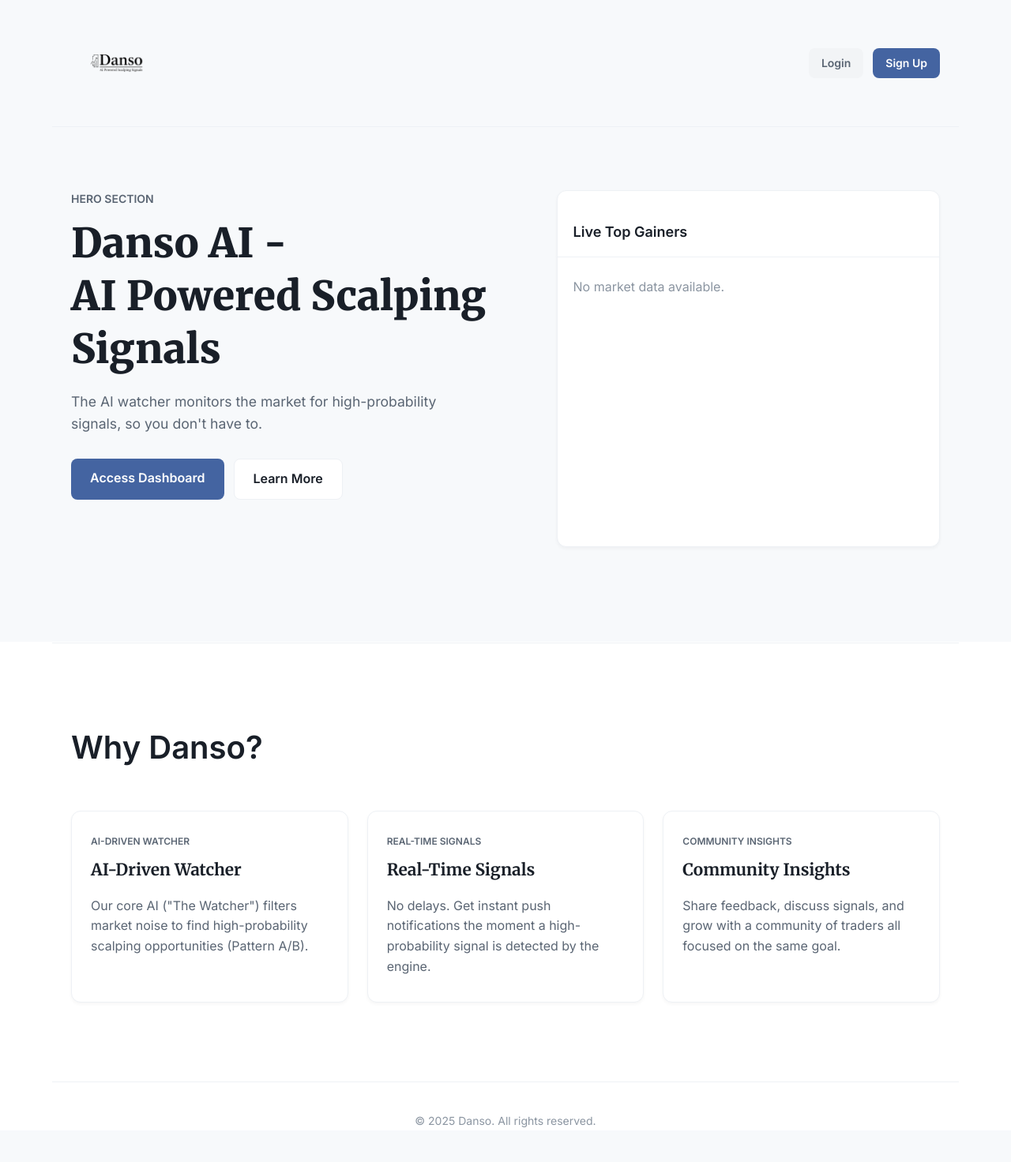
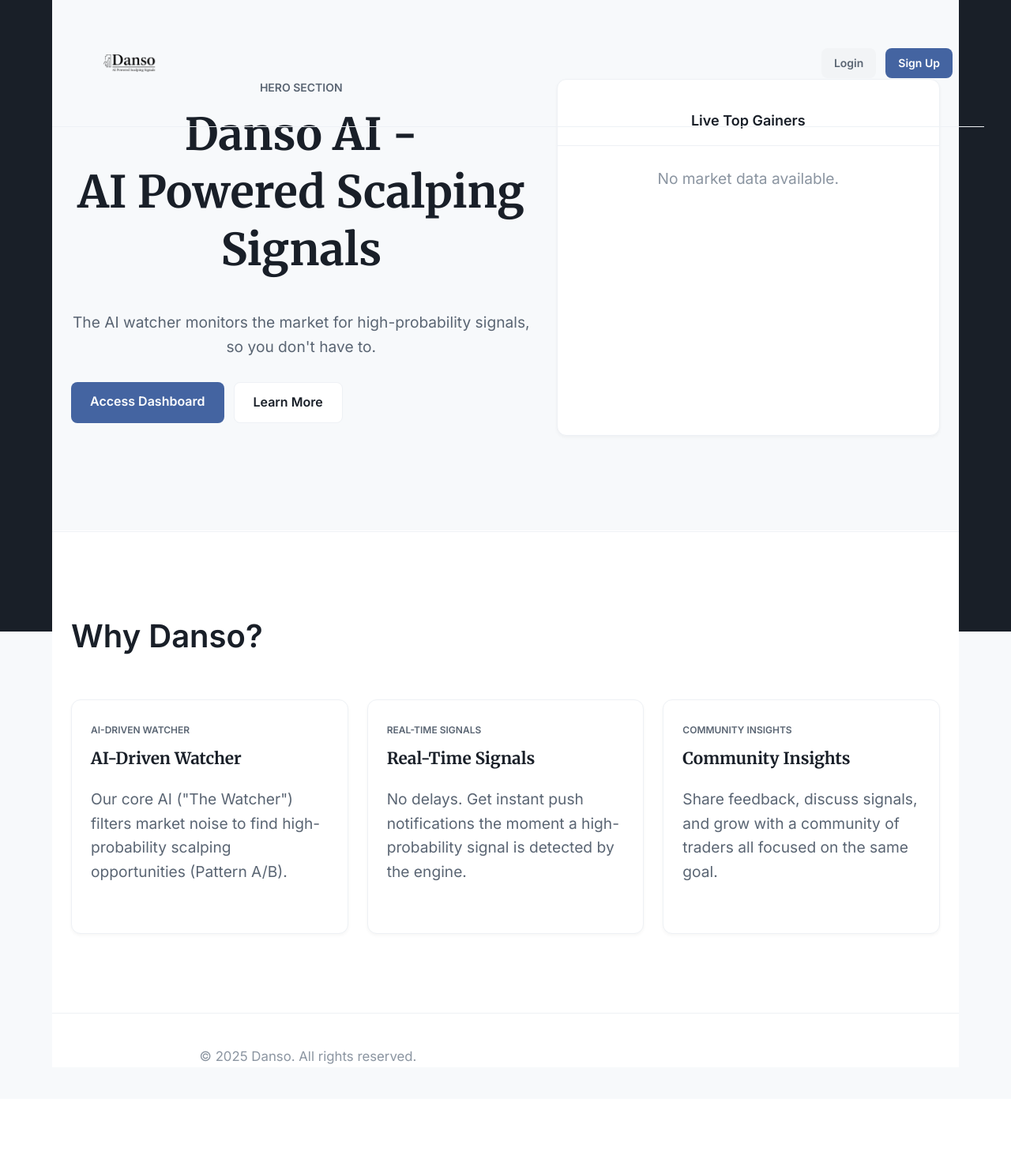
Before and after one commit to donghun0824/dansoweb, a Flask app: page / in a window 1280 px wide. Shown: the whole page at 79% size. After the commit the page ends 1348 px from the top, so only its background shows below. Run offline with Flask 3, Linux system fonts and the light colour scheme; data that the repository does not hold is empty; some libraries are stand-ins or nearby versions.

Commit message:
Add Canvas and Content Wrapper to landing.html for Hero Animation

```diff
--- a/static/css/landing.css
+++ b/static/css/landing.css
@@ -298,7 +298,70 @@
     padding-top: 60px;
     border-top: 1px solid var(--border-primary);
 }
-/* (NEW) 👆 여기까지 추가 */
+/* static/css/landing.css */
 
+#heroCanvas {
+    position: fixed; /* 페이지 전체를 덮음 */
+    top: 0;
+    left: 0;
+    width: 100vw;
+    height: 100vh;
+    z-index: 0; /* 가장 뒤에 배치 */
+    background-color: #191f28; /* 어두운 배경색 */
+}
 
-/* --- (겉지 스타일 끝) --- */
+.content-wrapper {
+    position: relative; /* 캔버스 위에 배치 */
+    z-index: 1; /* 캔버스보다 앞에 배치 */
+    min-height: 100vh; /* 콘텐츠가 캔버스만큼 높이를 가지도록 */
+    display: flex;
+    flex-direction: column;
+    align-items: center;
+    justify-content: center; /* 내용을 중앙에 배치 (선택 사항) */
+    color: white; /* 캔버스 위의 텍스트 색상 */
+}
+
+/* 기존 landing.html의 header, main 등도 필요에 따라 조정 */
+.content-wrapper header {
+    position: absolute; /* header를 content-wrapper 안에 독립적으로 배치 */
+    top: 0;
+    width: 100%;
+    padding: 20px 40px;
+    display: flex;
+    justify-content: space-between;
+    align-items: center;
+}
+
+.content-wrapper .hero-section {
+    text-align: center;
+    padding-top: 100px; /* 헤더와 겹치지 않도록 조정 */
+}
+
+.content-wrapper h1 {
+    font-size: 3.5em; /* 폰트 크기 조정 */
+    margin-bottom: 20px;
+    font-weight: 700;
+}
+
+.content-wrapper p {
+    font-size: 1.2em;
+    margin-bottom: 30px;
+    max-width: 600px;
+    line-height: 1.6;
+}
+
+.content-wrapper .btn-primary-large {
+    display: inline-block;
+    padding: 15px 30px;
+    background-color: #007bff; /* 기존 버튼 색상 */
+    color: white;
+    text-decoration: none;
+    border-radius: 8px;
+    font-size: 1.1em;
+    font-weight: 600;
+    transition: background-color 0.3s ease;
+}
+
+.content-wrapper .btn-primary-large:hover {
+    background-color: #0056b3;
+}
--- /dev/null
+++ b/static/js/landing.js
@@ -0,0 +1 @@
+// static/js/landing.js - 다음 단계에서 여기에 코드를 작성합니다.
--- a/templates/landing.html
+++ b/templates/landing.html
@@ -10,13 +10,9 @@
     <title>Danso AI - AI Powered Scalping Signals</title>
 
     <link rel="apple-touch-icon" sizes="180x180" href="{{ url_for('static', filename='images/apple-touch-icon.png') }}">
-
     <link rel="manifest" href="/manifest.json">
-
     <link rel="icon" type="image/png" sizes="96x96" href="{{ url_for('static', filename='images/favicon-96x96.png') }}">
-
     <link rel="icon" type="image/svg+xml" href="{{ url_for('static', filename='images/favicon.svg') }}">
-
     <link rel="shortcut icon" href="{{ url_for('static', filename='images/favicon.ico') }}">
 
     <link rel="stylesheet" href="{{ url_for('static', filename='css/style.css') }}">
@@ -24,6 +20,10 @@
 
 </head>
 <body>
+
+    <canvas id="heroCanvas"></canvas>
+
+    <div class="content-wrapper">
 
         <div id="video-container">
             <video id="intro-video"
@@ -98,6 +98,7 @@
                     <p>© 2025 Danso. All rights reserved.</p>
                 </footer>
 
+            </div>
         </div> </div> <script>
         document.addEventListener('DOMContentLoaded', (event) => {
             const videoContainer = document.getElementById('video-container');
@@ -108,28 +109,23 @@
                 if (!mainContent.classList.contains('visible')) {
                     videoContainer.classList.add('fade-out');
                     mainContent.classList.add('visible');
-                    document.body.style.overflowY = 'auto'; // 스크롤바 다시 보이기
-                    loadVerticalTicker(); // (중요!) 메인 콘텐츠가 보일 때 API 호출
+                    document.body.style.overflowY = 'auto';
+                    loadVerticalTicker();
                 }
             }
 
             video.onended = () => { showMainContent(); };
             video.onerror = () => { showMainContent(); };
-            setTimeout(() => { showMainContent(); }, 4000); // 6초 후 강제 실행
+            setTimeout(() => { showMainContent(); }, 4000);
 
-            // (NEW) /api/market_overview를 호출해서 세로 스크롤 박스를 채우는 함수
             function loadVerticalTicker() {
                 const list = document.getElementById('vertical-ticker-list');
                 fetch('/api/market_overview')
                     .then(response => response.json())
                     .then(data => {
                         if (data.status === 'OK' && data.gainers && data.gainers.length > 0) {
-                            list.innerHTML = ''; // "Loading" 제거
-
-                            // (API 응답에서 상위 15개만 사용)
+                            list.innerHTML = '';
                             const gainers = data.gainers.slice(0, 15);
-
-                            // (무한 스크롤을 위해 리스트를 복제)
                             const fullList = [...gainers, ...gainers];
 
                             fullList.forEach(ticker => {
@@ -139,7 +135,6 @@
                                 const change = ticker.todaysChangePerc || 0;
                                 const changeVal = parseFloat(change).toFixed(2);
 
-                                // (style.css의 변수를 사용하기 위해 클래스 이름 변경)
                                 let changeClass = 'change-zero';
                                 if (change > 0) changeClass = 'change-positive';
                                 if (change < 0) changeClass = 'change-negative';
@@ -162,5 +157,7 @@
             }
         });
     </script>
+
+    <script src="{{ url_for('static', filename='js/landing.js') }}" defer></script>
 </body>
 </html>
```
Lines whose indentation alone changed are shown as unchanged.
